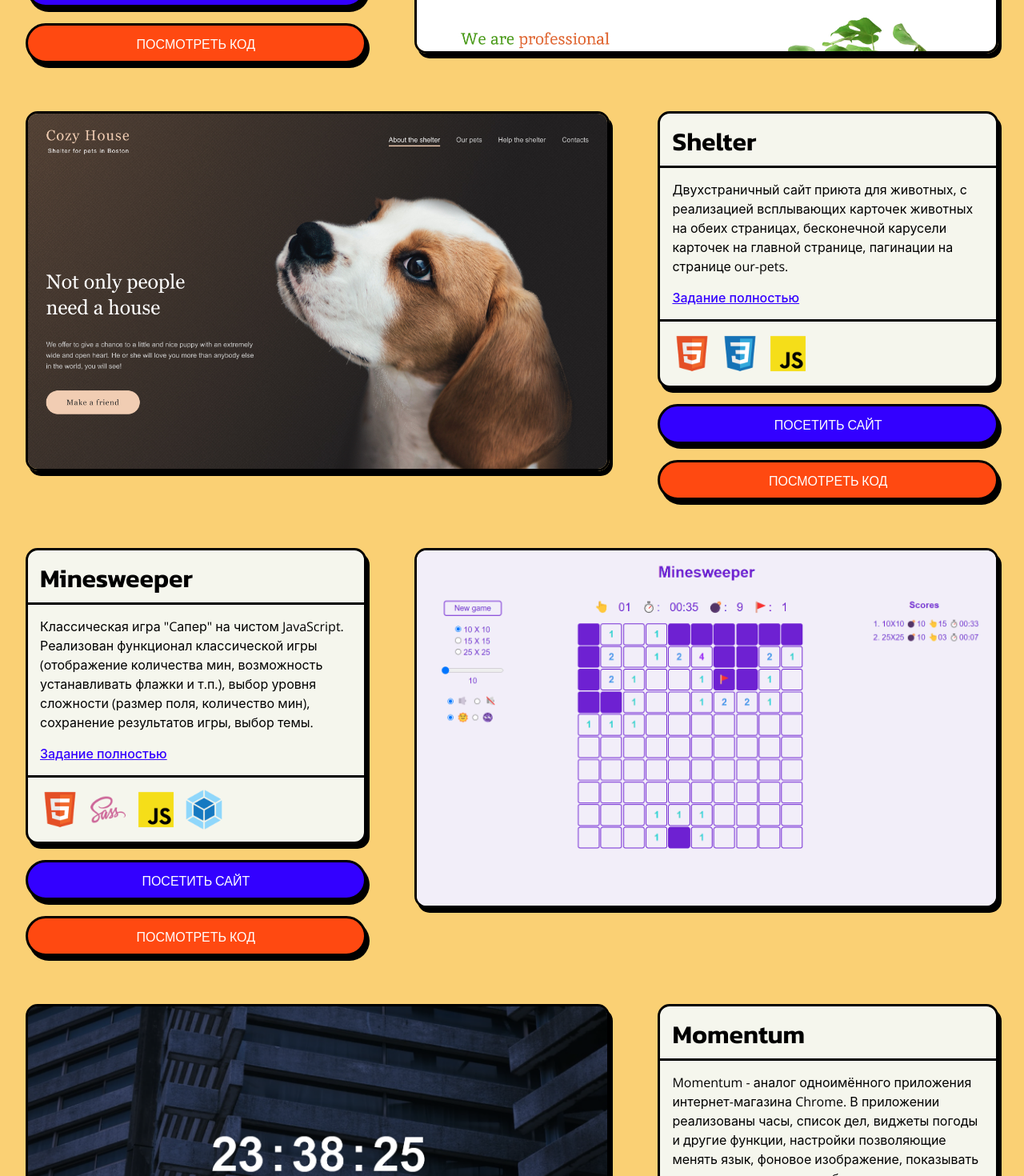
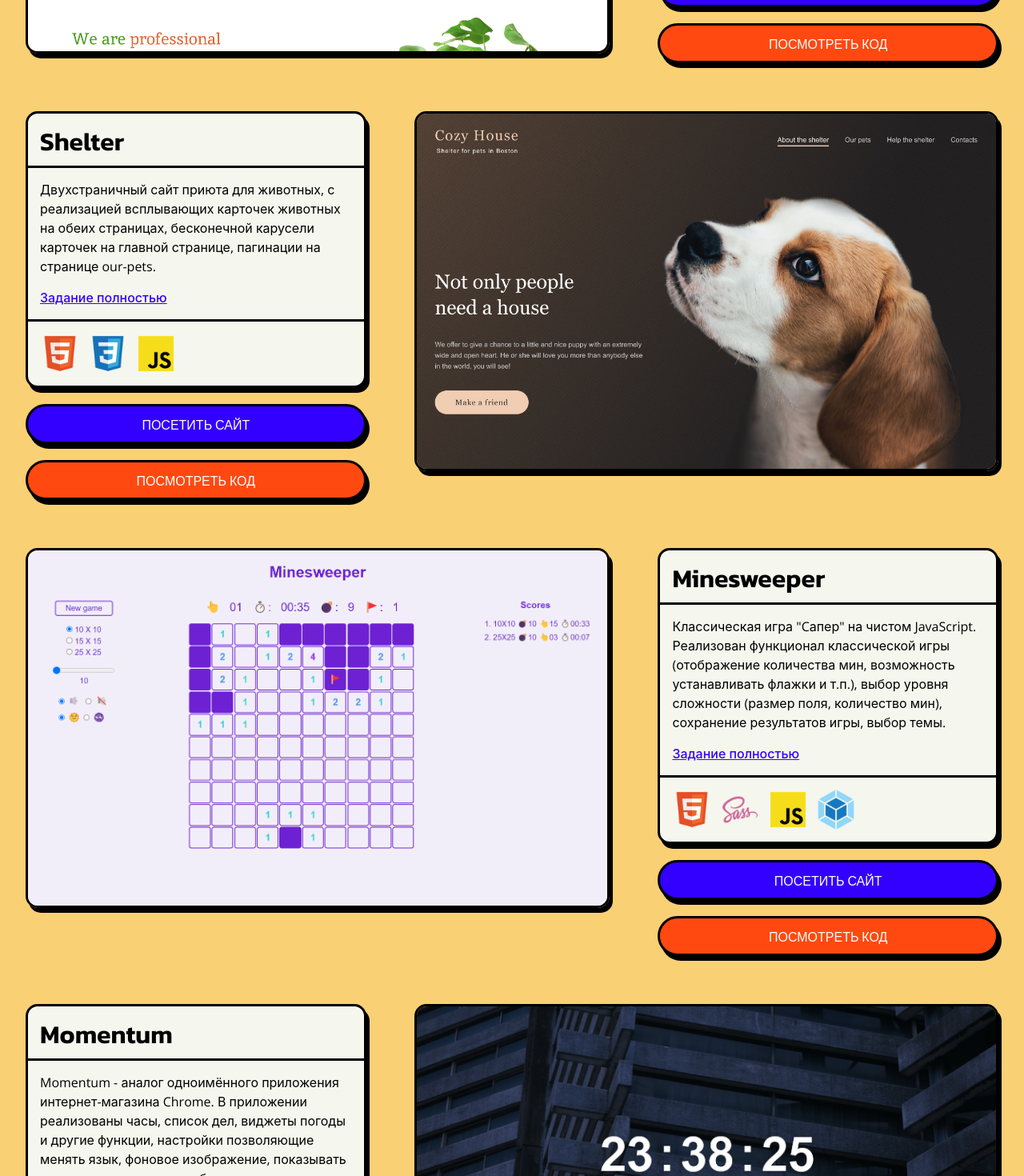
Before and after one commit to AL424/Portfolio, a React (Vite) app: page / in a window 1280 px wide. Shown: the part 700-2170 px from the top of the page at 80% size. Built offline with nearby package versions, Linux system fonts and the light colour scheme.

Commit message:
feat: change Card styles

```diff
--- a/src/components/Card/Card.scss
+++ b/src/components/Card/Card.scss
@@ -6,7 +6,7 @@
     margin-bottom: 60px;
   }
 
-  &:nth-child(odd) {
+  &:nth-of-type(even) {
     flex-direction: row-reverse;
   }
 
@@ -74,7 +74,7 @@
     &__wrap {
       width: 100%;
     }
-    &:nth-child(n) {
+    &:nth-of-type(n) {
       flex-direction: column;
       row-gap: 1rem;
     }
--- a/src/components/Card/index.tsx
+++ b/src/components/Card/index.tsx
@@ -1,21 +1,14 @@
-import { CSSProperties, FC } from 'react';
+import { FC } from 'react';
 import { Project } from '../../types/Project';
 import './Card.scss';
 
 export const Card: FC<{ project: Project }> = ({ project }) => {
-  const style: CSSProperties | undefined = project.bgColor
-    ? {
-        backgroundColor: project.bgColor,
-      }
-    : undefined;
-
   return (
     <article className="card">
       <img
         src={project.screen}
         alt={project.name}
         className="card__screen"
-        style={style}
       />
       <div className="card__wrap">
         <div className="card__info">
```
